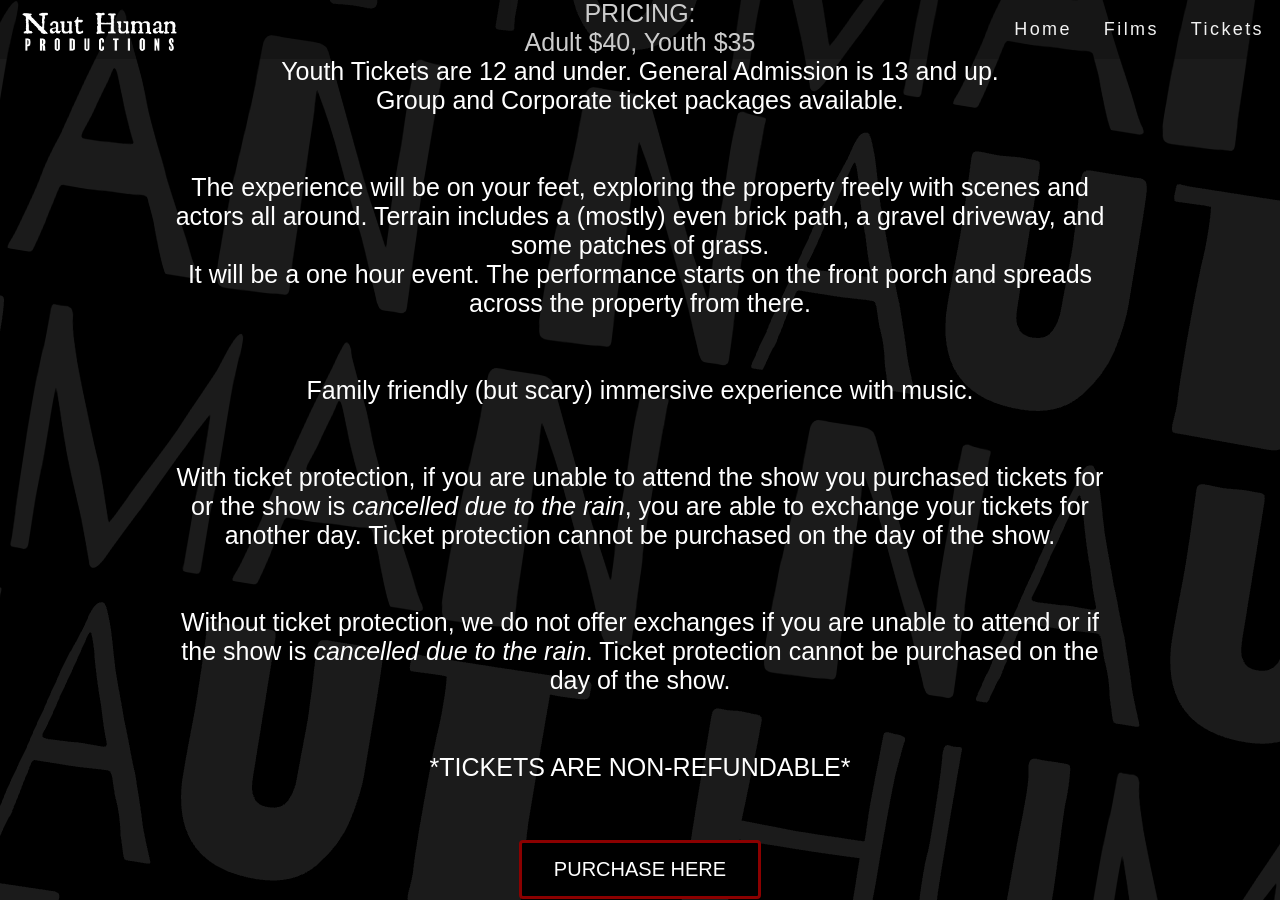
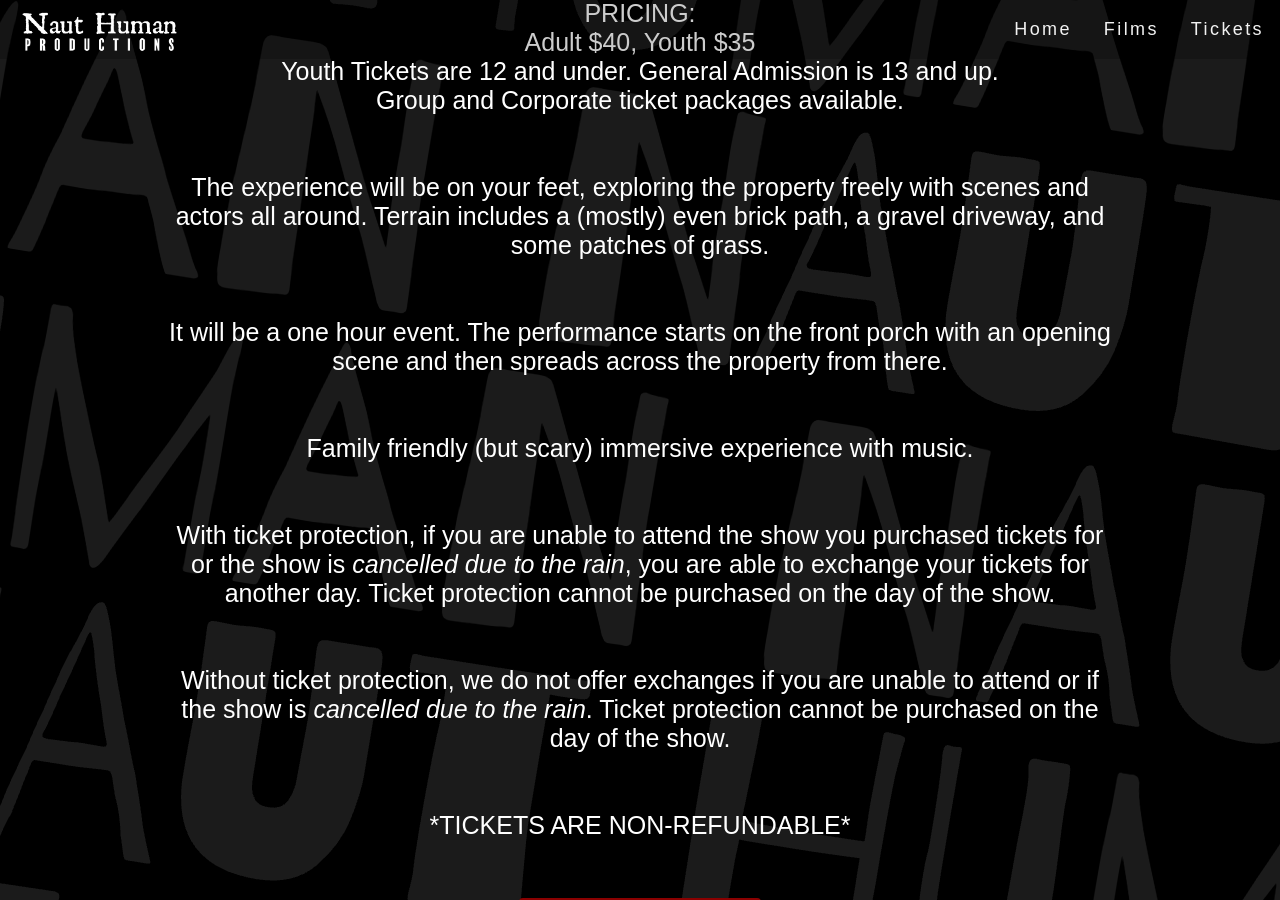
Before and after one commit to nauthuman/website, a Jekyll site: the page built from tickets.html, in a window 1280 px wide and 900 px high, scrolled down 1677 px. Built offline with Jekyll 4.4.1, drawn with Linux system fonts in a browser that asks for light colours; some web fonts are replaced.

Commit message:
Update ticketinfo_panel.html

```diff
--- a/_includes/ticketinfo_panel.html
+++ b/_includes/ticketinfo_panel.html
@@ -110,7 +110,9 @@
 	The experience will be on your feet, exploring the property freely with scenes and actors all around.
 	    Terrain includes a (mostly) even brick path, a gravel driveway, and some patches of grass.
 	    <br>
-	It will be a one hour event. The performance starts on the front porch and spreads across the property from there.
+	    <br>
+	    <br>
+	It will be a one hour event. The performance starts on the front porch with an opening scene and then spreads across the property from there.
 	    <br>
 	    <br>
 	    <br>
```
